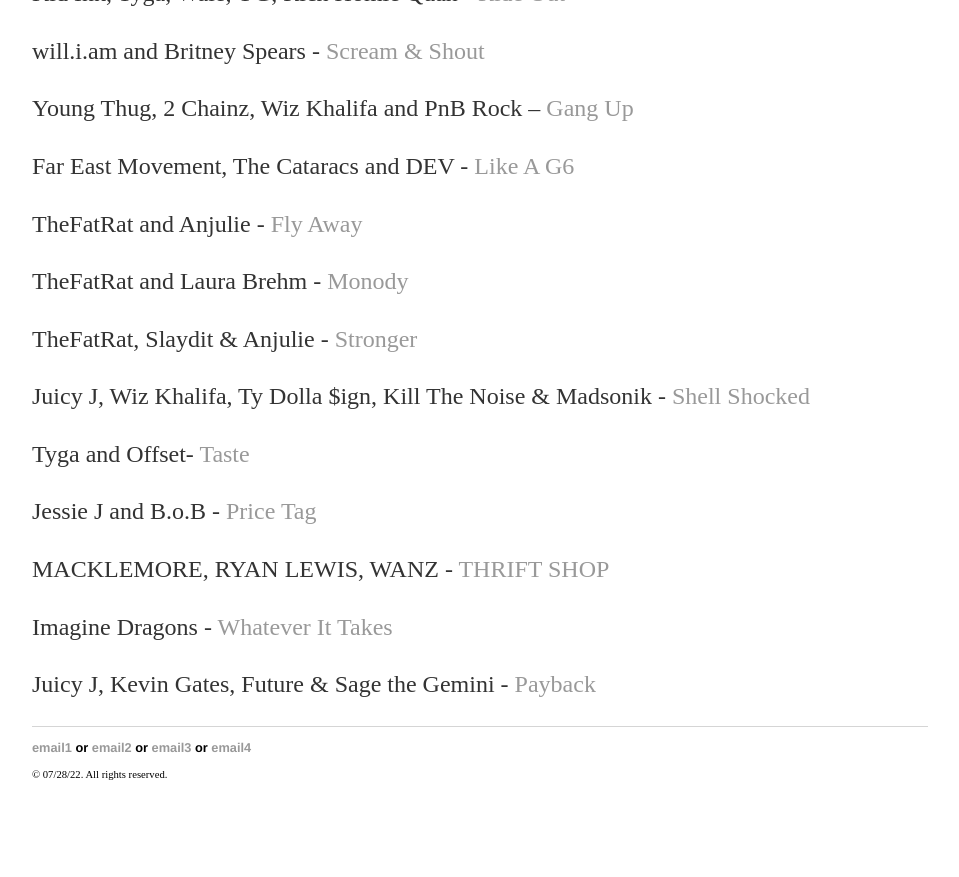
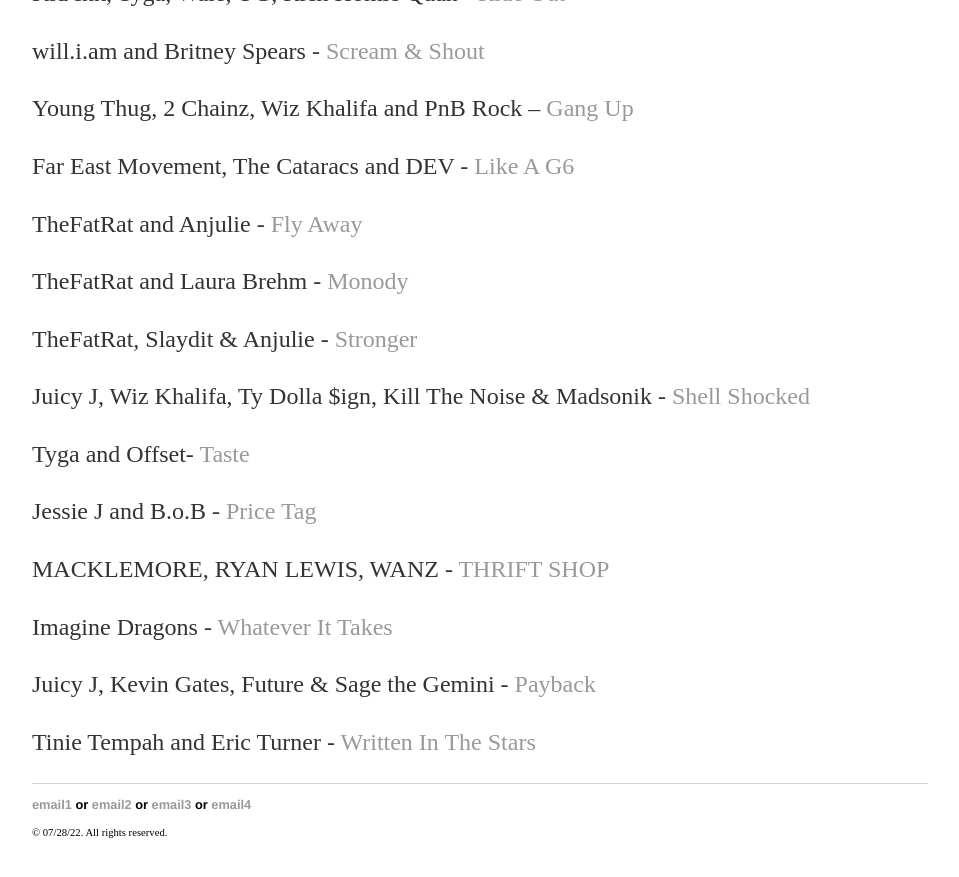
Before and after one commit to yjkweon24/yjkweon24.github.io, a Jekyll site: the page built from _posts/2018-10-23-songs-that-i-love.md, in a window 1280 px wide and 900 px high, scrolled down 21767 px. Shown: the top 877 px of the window, without its empty margins (160-1119 px from the left). Built offline with Jekyll 4.4.1, drawn with Linux system fonts in a browser that asks for light colours; before the commit the page ends 22609 px from its top, so only the background shows below that.

Commit message:
Update 2018-10-23-songs-that-i-love.md

```diff
--- a/_posts/2018-10-23-songs-that-i-love.md
+++ b/_posts/2018-10-23-songs-that-i-love.md
@@ -772,3 +772,5 @@
 Imagine Dragons - [Whatever It Takes](https://www.youtube.com/watch?v=gOsM-DYAEhY)
 
 Juicy J, Kevin Gates, Future & Sage the Gemini - [Payback](https://www.youtube.com/watch?v=SjCqQD-h3Q0)
+
+Tinie Tempah and Eric Turner - [Written In The Stars](https://www.youtube.com/watch?v=YgFyi74DVjc)
```
